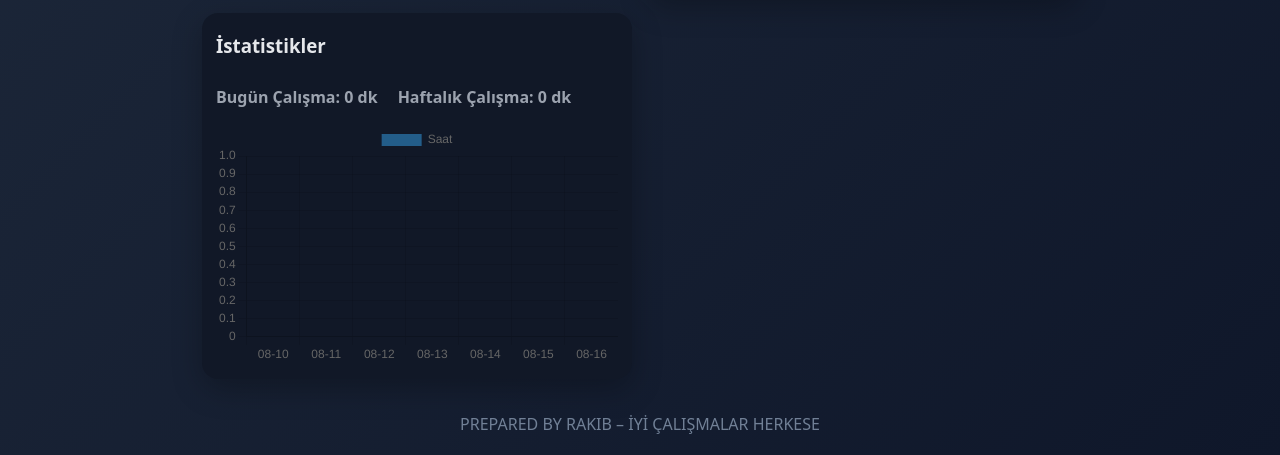
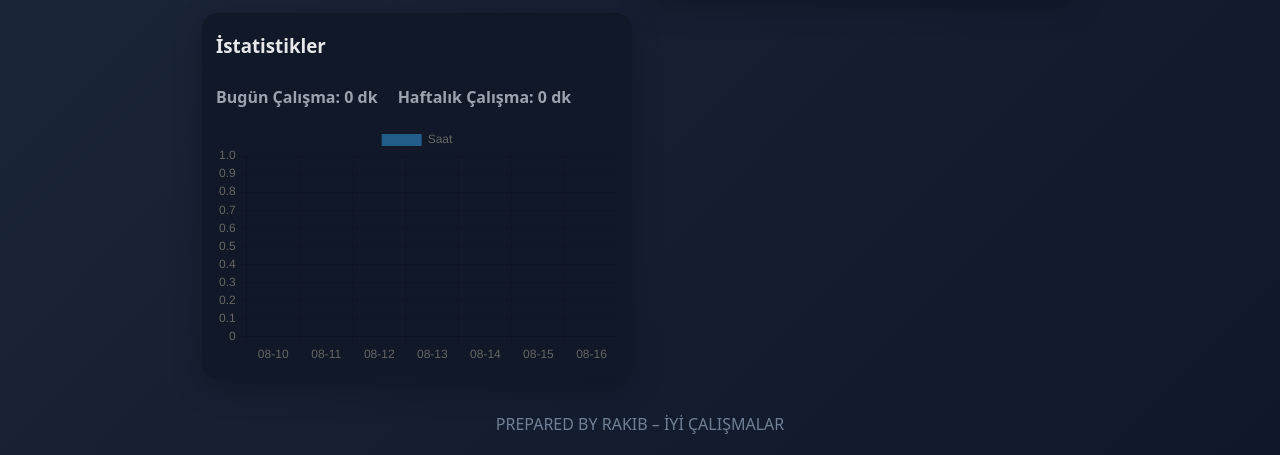
Before and after one commit to ab2031dr/ders-tak-p, a plain HTML site: page index.html in a window 1280 px wide. Shown: the part 483-938 px from the top of the page. Drawn offline with nearby package versions, Linux system fonts and the light colour scheme.

Commit message:
Update index.html

```diff
--- a/index.html
+++ b/index.html
@@ -63,7 +63,7 @@
     </section>
   </main>
 
-  <footer class="footnote">PREPARED BY RAKIB – İYİ ÇALIŞMALAR HERKESE</footer>
+  <footer class="footnote">PREPARED BY RAKIB – İYİ ÇALIŞMALAR </footer>
 
   <script src="script.js"></script>
 </body>
```
